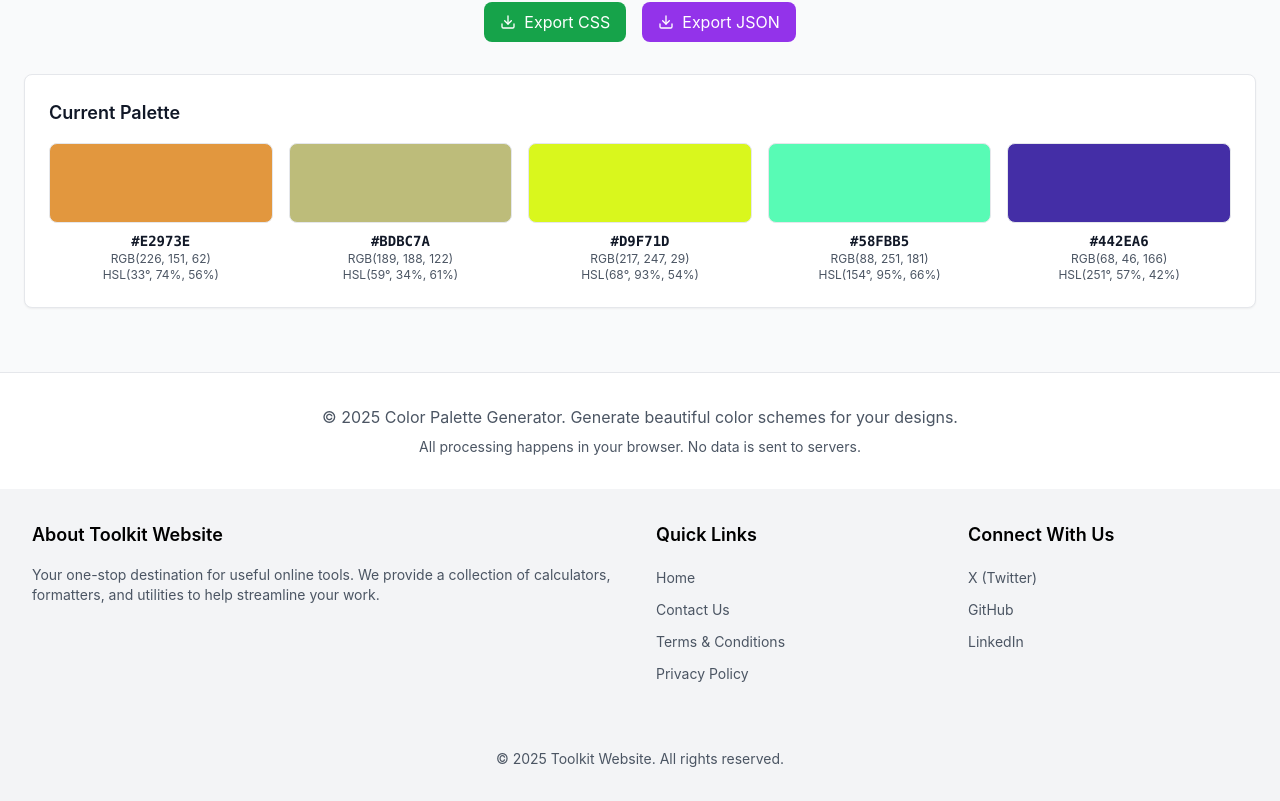
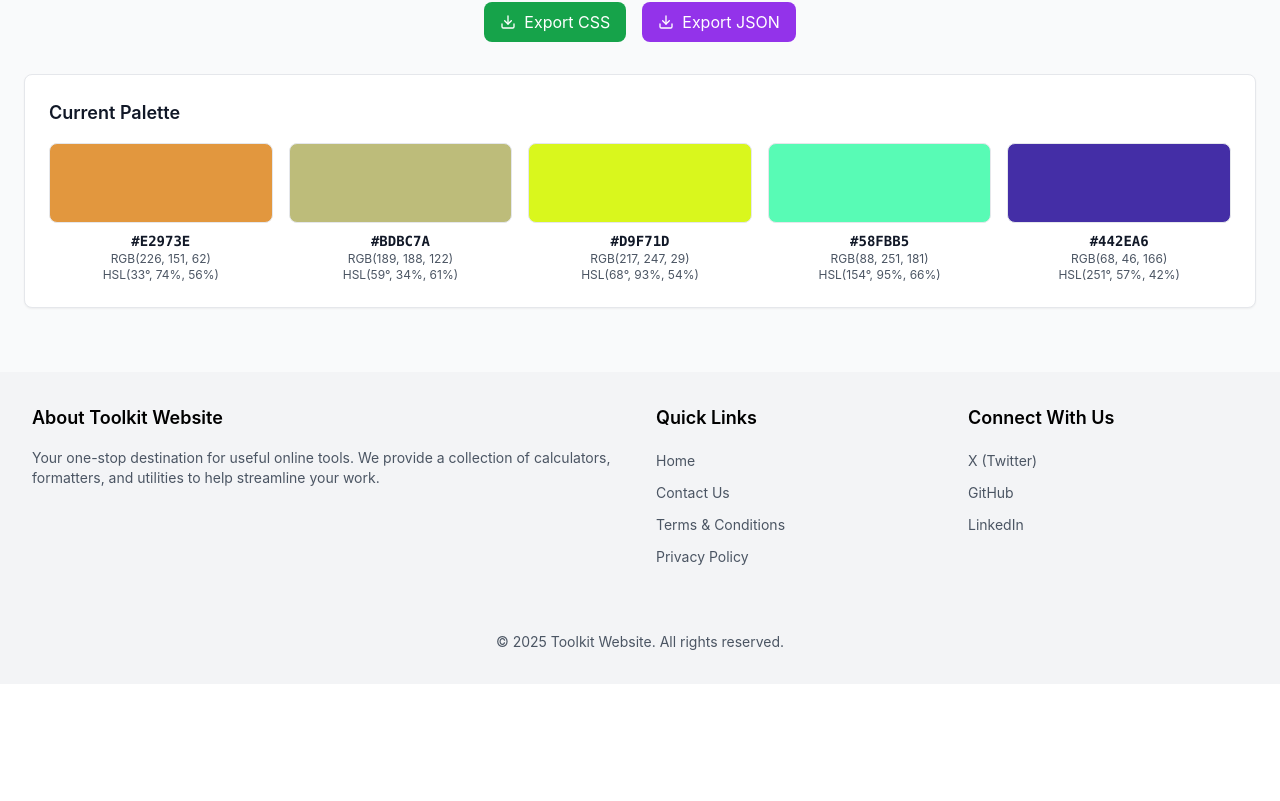
Before and after one commit to mrxehmad/online-toolkit, a React (Create React App) app: page /color-palette-generator in a window 1280 px wide. Shown: the part 627-1428 px from the top of the page. After the commit the page ends 1311 px from the top, so only its background shows below. Built offline with nearby package versions, Linux system fonts and the light colour scheme.

Commit message:
Remove footer from Color Palette Generator component

```diff
--- a/src/components/tools/color-palet.js
+++ b/src/components/tools/color-palet.js
@@ -452,13 +452,6 @@ ${colors.map((color, index) => `  --primary-${index + 1}: ${color};`).join('\n')
         </div>
       </main>
 
-      {/* Footer */}
-      <footer className="bg-white border-t py-6 sm:py-8">
-        <div className="max-w-7xl mx-auto px-3 sm:px-4 lg:px-6 text-center text-gray-600">
-          <p className="text-sm sm:text-base">&copy; 2025 Color Palette Generator. Generate beautiful color schemes for your designs.</p>
-          <p className="mt-2 text-xs sm:text-sm">All processing happens in your browser. No data is sent to servers.</p>
-        </div>
-      </footer>
     </div>
   );
 };
```
